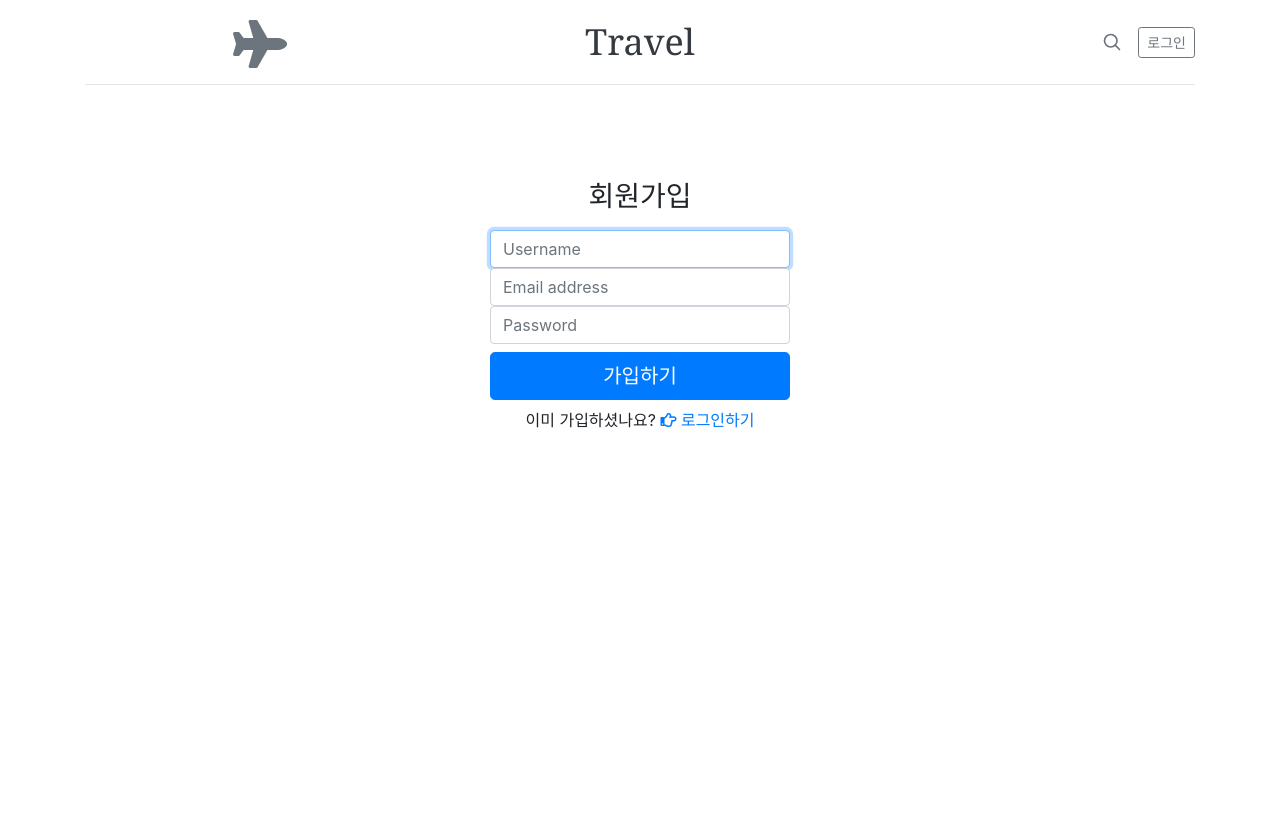
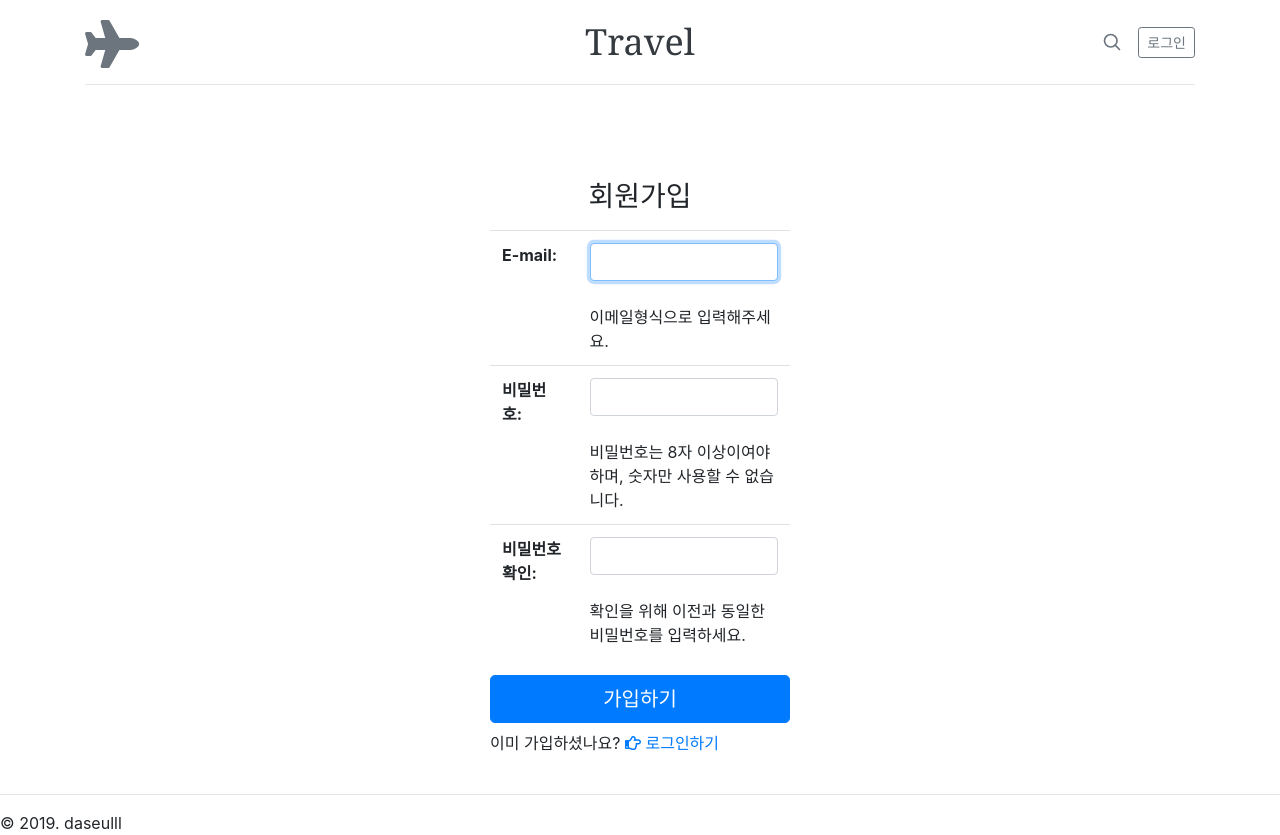
Before and after one commit to daseulll/travel-site, a Django app: page /signup/ in a window 1280 px wide. Before the commit the page ends 800 px from the top, so only its background shows below. Run offline with Django 3.2, Linux system fonts and the light colour scheme; some libraries are stand-ins or nearby versions.

Commit message:
Add SignupForm for using USerCreationForm

```diff
--- a/blog/forms.py
+++ b/blog/forms.py
@@ -1,21 +1,33 @@
 from django import forms
+from django.contrib.auth.models import User
 from .models import Post, Comment
-# from django.contrib.auth.forms import UserCreationForm
+from django.utils.translation import ugettext_lazy as _
+from django.contrib.auth.forms import UserCreationForm
+from django.core.validators import validate_email
 
-# class SignupForm(UserCreationForm):
+class SignupForm(UserCreationForm):
 
-#     def __init__(self, *args, **kwargs):
-#         super().__init__(*args, **kwargs)
-#         self.fields['username'].validator = [validator_email]
-#         self.fields['username'].help_text = '이메일형식으로 입력해주세요.'
-#         self.fields['username'].label = 'E-mail'
+    def __init__(self, *args, **kwargs):
+        super().__init__(*args, **kwargs)
+        self.fields['username'].validator = [validate_email]
+        self.fields['username'].help_text = '이메일형식으로 입력해주세요.'
+        self.fields['username'].label = 'E-mail'
+        self.fields['username'].widget.attrs['class'] = 'form-control'
+        self.fields['password1'].widget.attrs['class'] = 'form-control'
+        self.fields['password2'].widget.attrs['class'] = 'form-control'
+        self.fields['password1'].help_text = '비밀번호는 8자 이상이여야 하며,\n숫자만 사용할 수 없습니다.'
 
-#     def save(self, commit=True):
-#         user = super().save(commit=False)
-#         user.email = user.username
-#         if commit:
-#             user.save()
-#         return user
+    def save(self, commit=True):
+        user = super().save(commit=False)
+        user.email = user.username
+        if commit:
+            user.save()
+        return user
+
+    class Meta:
+        model = User
+        fields = ('username', 'password1', 'password2')
+
 
 
 class PostForm(forms.ModelForm):
--- a/blog/templates/blog/signin.html
+++ b/blog/templates/blog/signin.html
@@ -16,6 +16,6 @@
     <div style="font-size:13px">{{ fail }}</div>
   </div>
   <button class="btn btn-lg btn-primary btn-block" type="submit">로그인</button>
-  <p style="margin-top:1rem;"><a href="{% url 'blog:signup %}">회원가입</a></p>
+  <p style="margin-top:1rem;"><a href="{% url 'blog:signup' %}">회원가입</a></p>
 </form>
 {% endblock %}
--- a/blog/templates/blog/signup.html
+++ b/blog/templates/blog/signup.html
@@ -2,23 +2,18 @@
 {% block title %}회원가입{% endblock %}
 {% block body %}
 {% include "navbar.html" %}
-<body class="text-center">
   <form method="post" action="" class="form-signin">
     {% csrf_token %}
-    <h1 class="h3 mb-3 font-weight-normal">회원가입</h1>
-    <label for="inputName" class="sr-only">Username</label>
-    <input type="username" name="username" class="form-control" placeholder="Username" required="" autofocus="">
-    <label for="inputEmail" class="sr-only">Email address</label>
-    <input type="email" name="email" class="form-control" placeholder="Email address" required="">
-    <label for="inputPassword" class="sr-only">Password</label>
-    <input type="password" name="password" class="form-control" placeholder="Password" required="">
+    <h1 class="h3 mb-3 font-weight-normal text-center">회원가입</h1>
+    <table class="table">
+      {{ form.as_table }}
+    </table>
     <button class="btn btn-lg btn-primary btn-block my-2" type="submit">가입하기</button>
     {{ exist }}{{ e_exist }}{{ complete }}
     <p class="my-2">이미 가입하셨나요?
       <a href="/signin/">
-      <i class="far fa-hand-point-right"></i>
-      로그인하기
+        <i class="far fa-hand-point-right"></i>
+        로그인하기
       </a></p>
-  </form>
-</body>
+    </form>
 {% endblock %}
--- a/blog/views.py
+++ b/blog/views.py
@@ -4,7 +4,7 @@ from django.contrib.auth.decorators import login_required
 from django.shortcuts import render, redirect
 from django.utils import timezone
 from .models import Post, Comment
-from .forms import PostForm, CommentForm
+from .forms import SignupForm, PostForm, CommentForm
 
 LOGIN_URL = "/signin/"
 # Create your views here.
@@ -15,23 +15,33 @@ def index(request):
 
 
 def signup(request):
-    ctx={}
-    if request.method == "GET":
-        pass
-    elif request.method == "POST":
-        username = request.POST.get('username')
-        email = request.POST.get('email')
-        password = request.POST.get('password')
-        # print(username, email, password)
-        if User.objects.filter(username=username).exists():
-            ctx.update({"exist" : "사용중인 아이디입니다."})
-        elif User.objects.filter(email=email).exists():
-            ctx.update({"e_exist" : "이미 가입하신 이메일입니다."})
-        else:
-            user = User.objects.create_user(username, email, password)
-            ctx.update({"complete" : "회원가입이 완료되었습니다."})
+    if request.method == "POST":
+        form = SignupForm(request.POST)
 
-    return render(request, "blog/signup.html", ctx)
+        if form.is_valid():
+            user = form.save(commit=False)
+            user.email = user.username
+            user.save()
+            return redirect('/login/')
+
+    else:
+        form = SignupForm()
+
+    return render(request, "blog/signup.html", {
+        "form" : form
+    })
+    #     username = request.POST.get('username')
+    #     email = request.POST.get('email')
+    #     password = request.POST.get('password')
+    #     # print(username, email, password)
+    #     if User.objects.filter(username=username).exists():
+    #         ctx.update({"exist" : "사용중인 아이디입니다."})
+    #     elif User.objects.filter(email=email).exists():
+    #         ctx.update({"e_exist" : "이미 가입하신 이메일입니다."})
+    #     else:
+    #         user = User.objects.create_user(username, email, password)
+    #         ctx.update({"complete" : "회원가입이 완료되었습니다."})
+
 
 def signin(request):
     ctx={}
--- a/travelsite/templates/base.html
+++ b/travelsite/templates/base.html
@@ -9,12 +9,10 @@
     <meta name="author" content="">
     <title>{% block title %}base{% endblock %}</title>
     <link rel="stylesheet" href="https://stackpath.bootstrapcdn.com/bootstrap/4.3.1/css/bootstrap.min.css" integrity="sha384-ggOyR0iXCbMQv3Xipma34MD+dH/1fQ784/j6cY/iJTQUOhcWr7x9JvoRxT2MZw1T" crossorigin="anonymous">
-    <!-- <link rel="stylesheet" href='{% static "css/lib/bootstrap-grid.min.css" %}'> -->
     <link rel="stylesheet" href="https://use.fontawesome.com/releases/v5.7.1/css/all.css" integrity="sha384-fnmOCqbTlWIlj8LyTjo7mOUStjsKC4pOpQbqyi7RrhN7udi9RwhKkMHpvLbHG9Sr" crossorigin="anonymous">
     <link rel="stylesheet" href='{% static "css/base.css" %}'>
     <link rel="stylesheet" href='{% static "css/blog.css" %}'>
     <link rel="shortcut icon" href="#">
-    <!-- <link rel="stylesheet" href='{% static "css/lib/font-awesome.min.css" %}'> -->
     <style type="text/css">
       /* a:link { color:#868686; text-decoration: none;} */
       a:visited { color:#868686; text-decoration: none;}
@@ -25,8 +23,15 @@
   <div class="container">
     <div class="row">
         {% block body %}{% endblock %}
+
+      </div>
     </div>
-  </div>
+    <hr />
+    &copy; 2019. daseulll
+
+
+
+
   <script src="https://code.jquery.com/jquery-3.3.1.slim.min.js" integrity="sha384-q8i/X+965DzO0rT7abK41JStQIAqVgRVzpbzo5smXKp4YfRvH+8abtTE1Pi6jizo" crossorigin="anonymous"></script>
   <script src="https://cdnjs.cloudflare.com/ajax/libs/popper.js/1.14.7/umd/popper.min.js" integrity="sha384-UO2eT0CpHqdSJQ6hJty5KVphtPhzWj9WO1clHTMGa3JDZwrnQq4sF86dIHNDz0W1" crossorigin="anonymous"></script>
   <script src="https://stackpath.bootstrapcdn.com/bootstrap/4.3.1/js/bootstrap.min.js" integrity="sha384-JjSmVgyd0p3pXB1rRibZUAYoIIy6OrQ6VrjIEaFf/nJGzIxFDsf4x0xIM+B07jRM" crossorigin="anonymous"></script>
```
